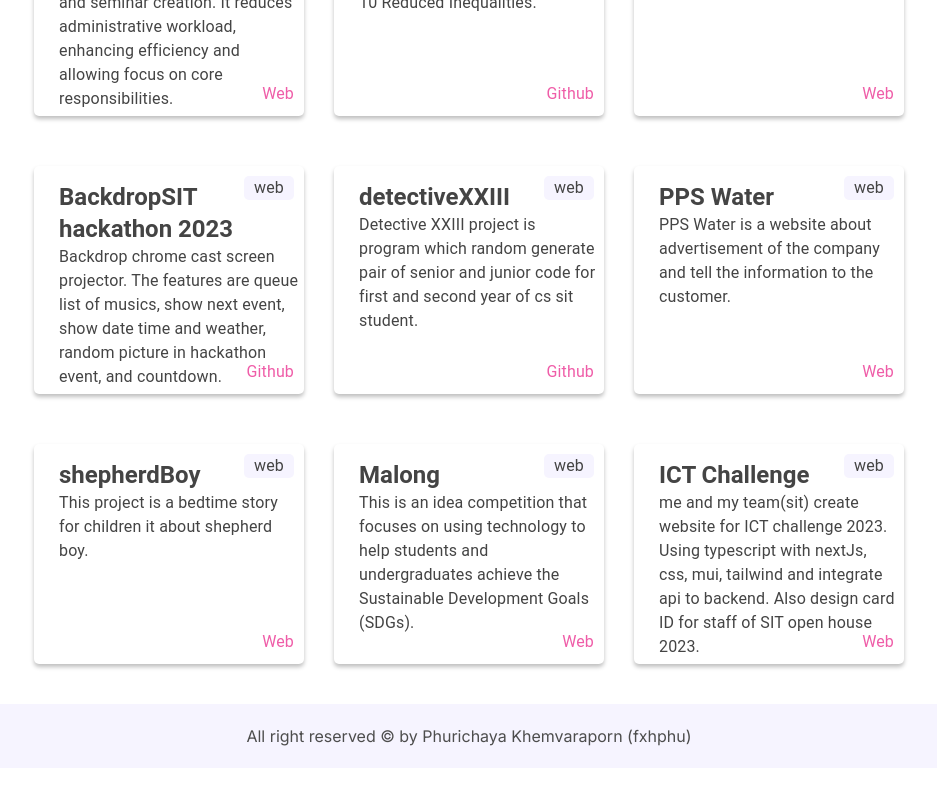
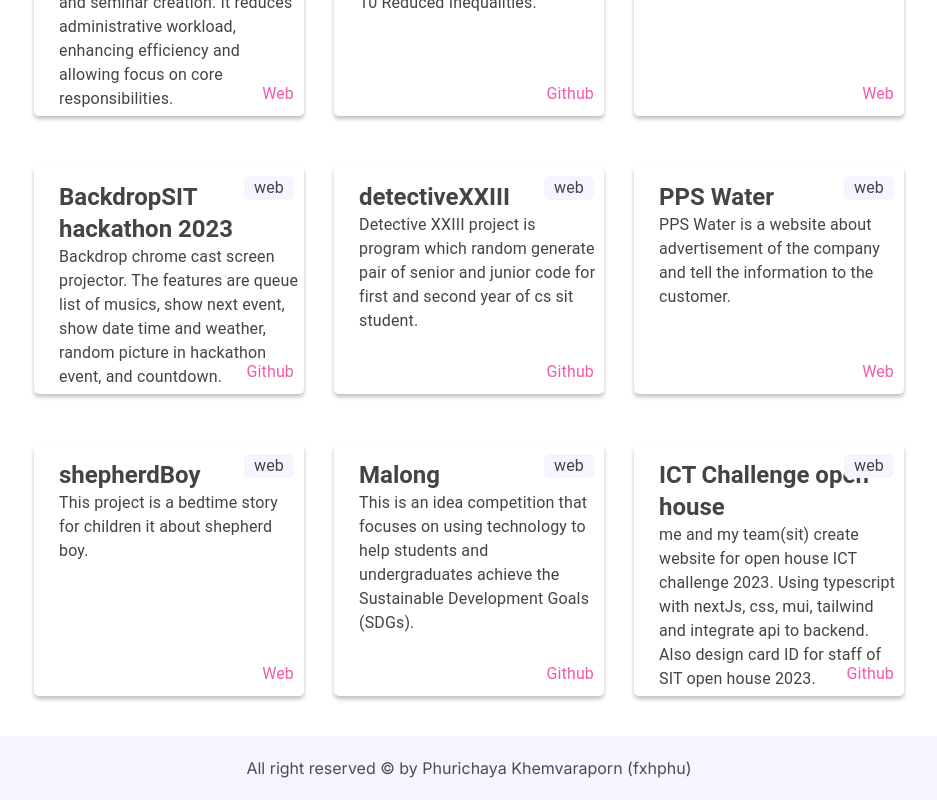
Before and after one commit to fxhPhxrxchxyx/fxhportfolio, a React (Vite) app in the folder frontend/: page /project in a window 1280 px wide. Shown: the part 313-1113 px from the top of the page, without its empty margins (171-1108 px from the left). Before the commit the page ends 1081 px from the top, so only its background shows below. Built offline with nearby package versions, Linux system fonts and the light colour scheme.

Commit message:
Update Project.ts

```diff
--- a/frontend/src/components/content/Project.ts
+++ b/frontend/src/components/content/Project.ts
@@ -62,13 +62,13 @@ export const proj: Project[] = [
     name: "Malong",
     type: "web",
     des: "This is an idea competition that focuses on using technology to help students and undergraduates achieve the Sustainable Development Goals (SDGs).",
-    web: "https://malonghack.com/",
+    link: "https://github.com/ThisTine/sit-openhouse.git",
   },
   {
     id: 8,
-    name: "ICT Challenge",
+    name: "ICT Challenge open house",
     type: "web",
-    des: "me and my team(sit) create website for ICT challenge 2023. Using typescript with nextJs, css, mui, tailwind and integrate api to backend. Also design card ID for staff of SIT open house 2023.",
-    web: "https://openhouse2023.sit.kmutt.ac.th/",
+    des: "me and my team(sit) create website for open house ICT challenge 2023. Using typescript with nextJs, css, mui, tailwind and integrate api to backend. Also design card ID for staff of SIT open house 2023.",
+    link: "https://github.com/ThisTine/sit-openhouse.git",
   },
 ];
```
